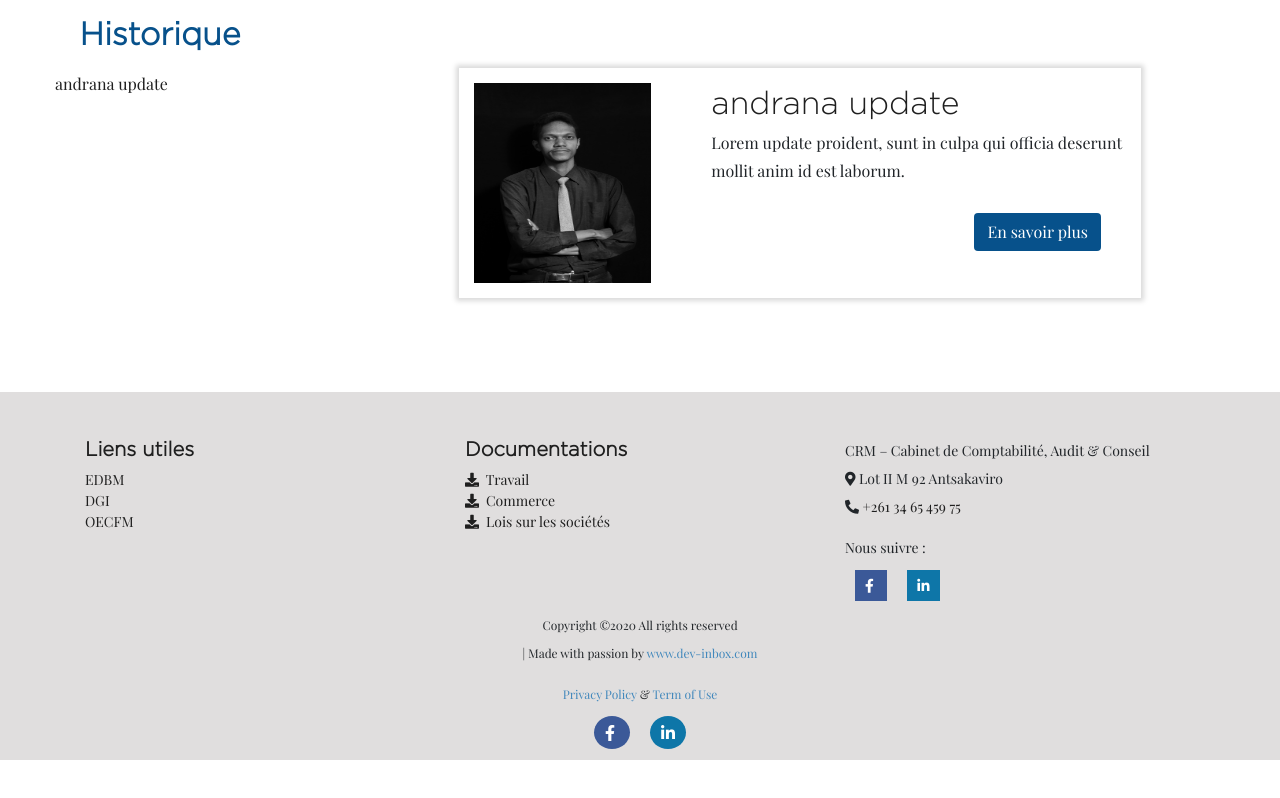
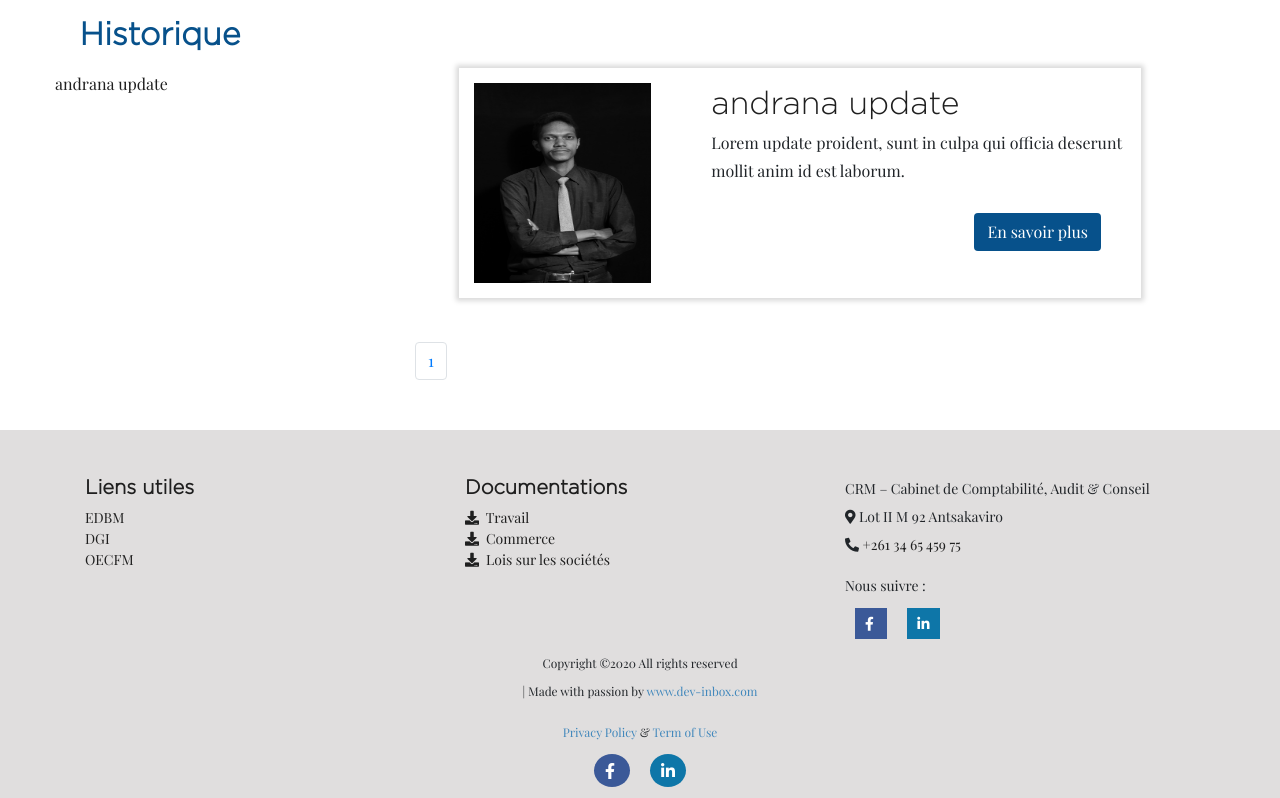
Before and after one commit to hery0011/cabinet_CRM, a PHP site: page /actualite.php in a window 1280 px wide. Shown: the part 551-1349 px from the top of the page. Before the commit the page ends 1311 px from the top, so only its background shows below. Run offline with PHP 8.4, Linux system fonts and the light colour scheme; data comes from the database, SQL or seed files in the repository; some web fonts are replaced.

Commit message:
24/11/2020 manankasina

```diff
--- a/actualite.php
+++ b/actualite.php
@@ -130,8 +130,27 @@ die("Connection failed: " . mysqli_connect_error());
 									<div class="container">
 
 									<?php
+										$sql = "SELECT * FROM article";
+										$resultat = mysqli_query($conn, $sql);
+										$total_ligne = mysqli_num_rows($resultat);
+										if(isset($_GET["debut"]))
+										{
+											$commencement = $_GET["debut"];
+											//$nbliste = $_GET["liste"];
+											$nbliste = 3;
+										}
+										else
+										{
+											$commencement = 0;
+											$nbliste = 3;
+										}
 
-										$sql = "SELECT * FROM article ORDER BY id_art DESC LIMIT 3";
+										$nb_page = ceil($total_ligne/$nbliste);
+										$sql = "SELECT * FROM article ORDER BY id_art DESC LIMIT  $commencement, $nbliste";
+
+
+
+										//$sql = "SELECT * FROM article ORDER BY id_art DESC LIMIT 3";
 										$result = mysqli_query($conn, $sql);
 										if ($result->num_rows > 0) {
 										while($row = $result->fetch_assoc()) {
@@ -164,6 +183,19 @@ die("Connection failed: " . mysqli_connect_error());
 												}
 											 ?>
 									</div>
+									 <div class="container">
+									 	<ul class="pagination">
+									  	<?php
+									 	for($i = 0; $i<$nb_page; $i++){
+									 		$k = $i * $nbliste;
+									 		$p = $i+1;
+
+									 		?>
+									 		<li class="page-item"><a class="page-link"  href="actualite.php?debut=<?php echo $k  ?>"><?php echo $p; ?></a></li>
+
+									<?php } ?>
+									 	 </ul>
+									 </div>
 								</section>
 
 
```
